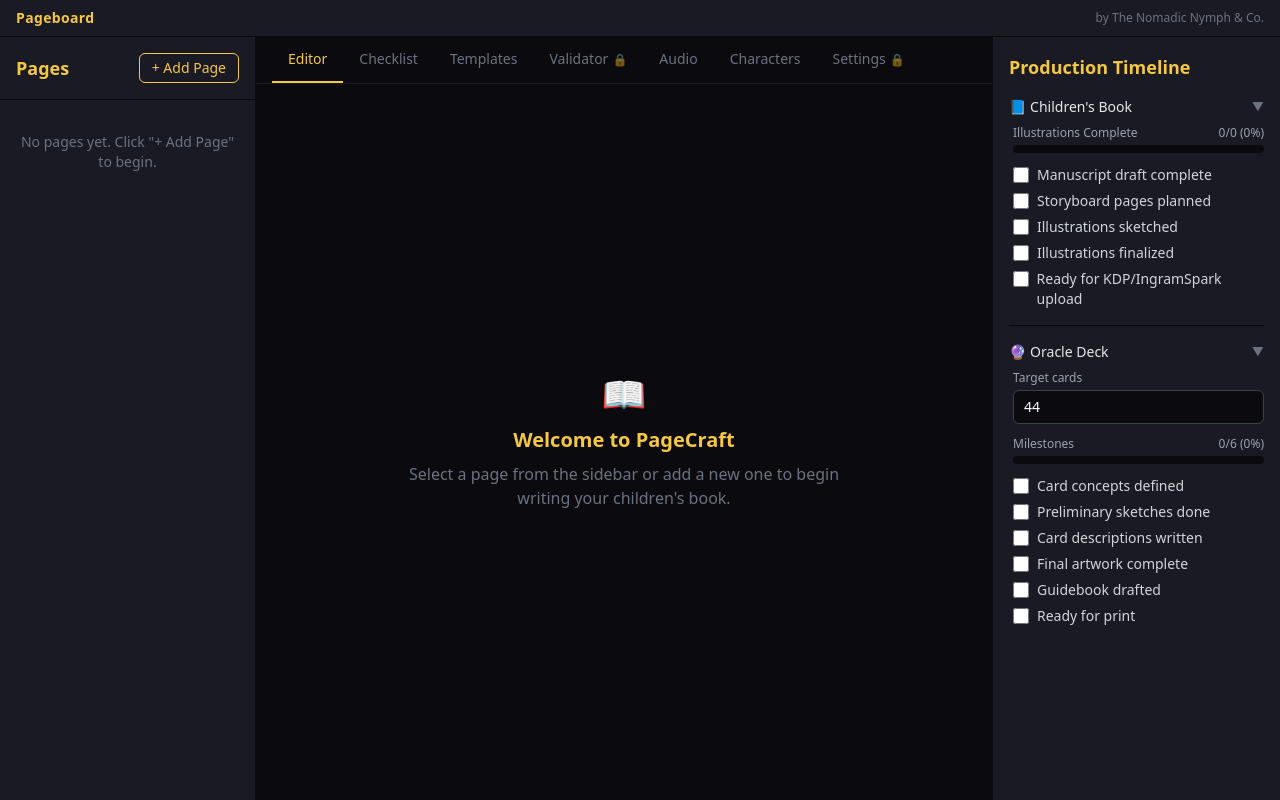
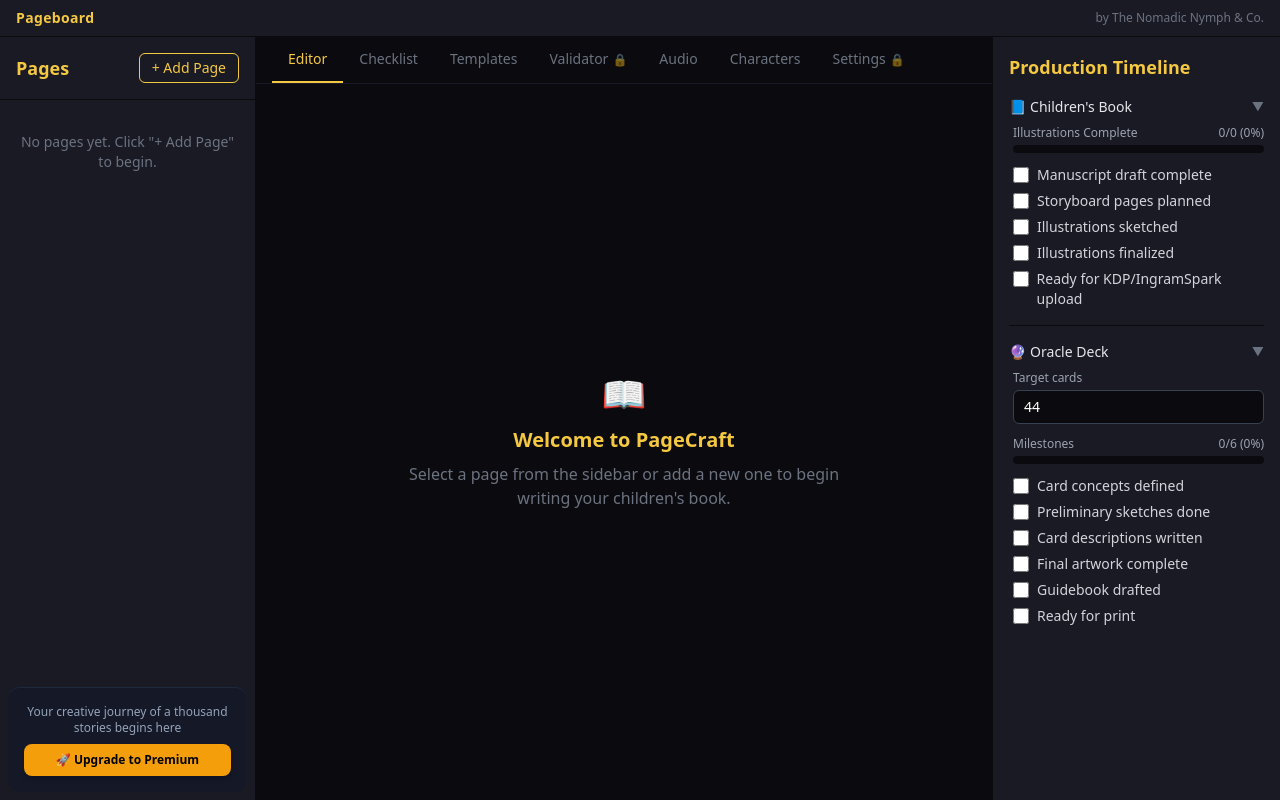
Before and after one commit to amiller9190-ux/Pageboard, a React (Vite) app: page / in a window 1280 px wide. Built offline with nearby package versions, Linux system fonts and the light colour scheme; the HTML template or start-up script is replaced by a standard one.

Commit message:
Add Premium upgrade section to Sidebar component
Added a promotional section for upgrading to Premium with a link.

```diff
--- a/src/components/Sidebar.jsx
+++ b/src/components/Sidebar.jsx
@@ -77,6 +77,16 @@ export default function Sidebar({
           </ul>
         )}
       </nav>
+            <div className="p-4 border-t border-slate-800 mt-auto bg-slate-900/50 rounded-xl m-2 text-center">
+        <p className="text-xs text-slate-400 mb-2 font-medium">Your creative journey of a thousand stories begins here</p>
+        <a
+          href="https://lemonsqueezy.com"
+          className="lemonsqueezy-button block w-full bg-amber-500 hover:bg-amber-600 text-black text-center text-xs font-bold py-2 px-3 rounded-lg shadow-md transition-colors"
+        >
+          🚀 Upgrade to Premium
+        </a>
+      </div>
+
     </aside>
   );
 }
```
